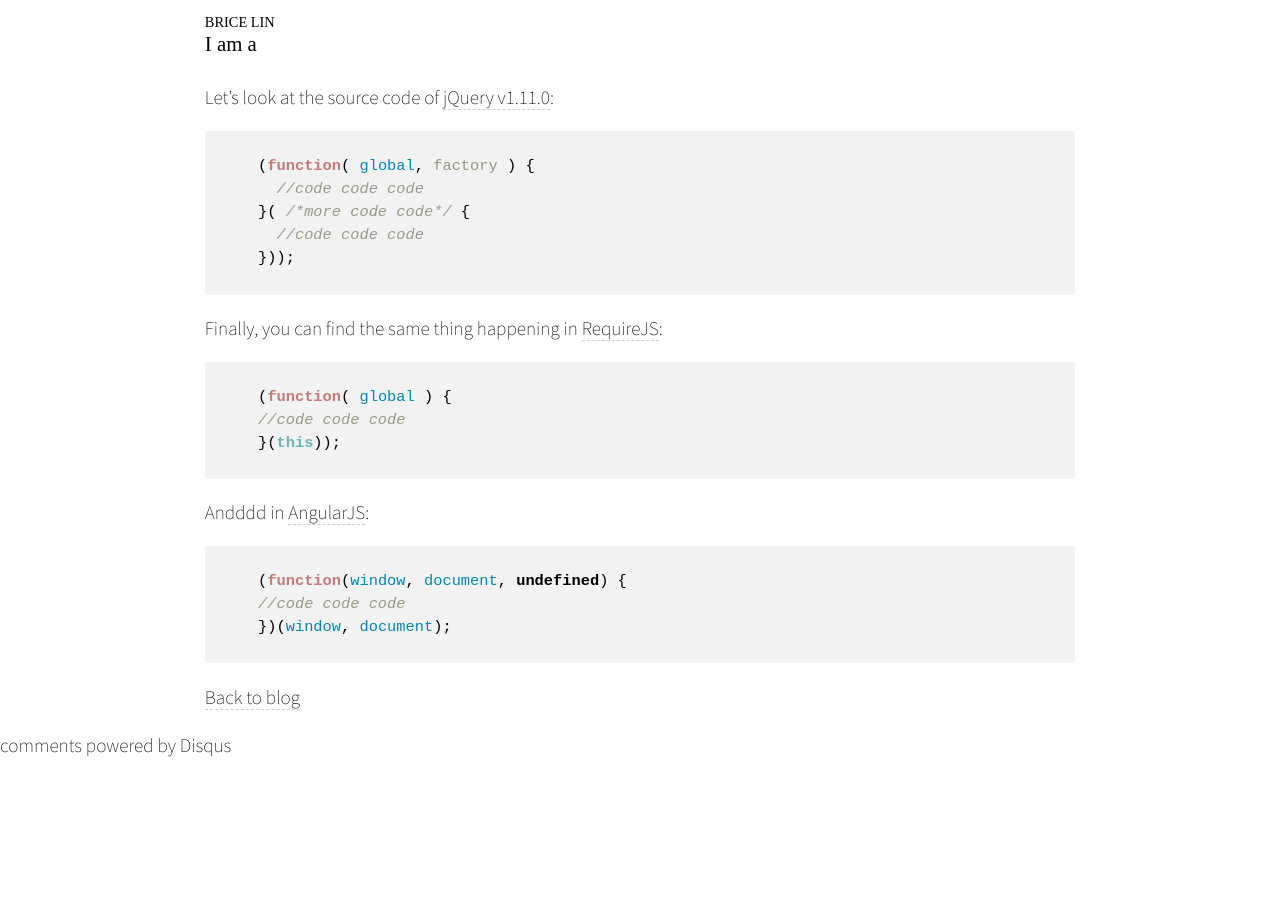
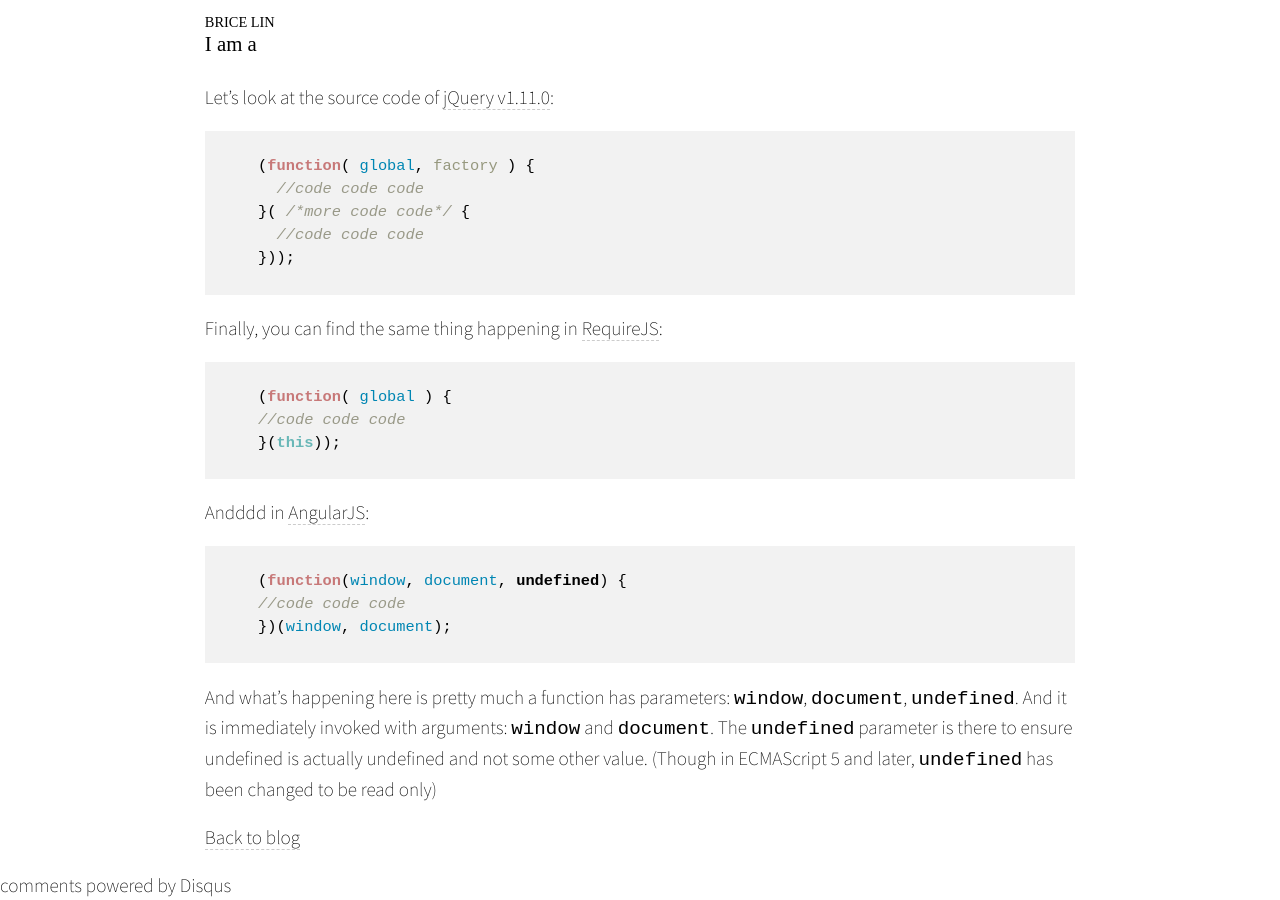
Before and after one commit to wwwillchen/bricejlin.github.io, a Jekyll site: the page built from _posts/2014-2-5-self-invoking-anonymous-functions.md, in a window 1280 px wide and 900 px high, scrolled down 642 px. Built offline with Jekyll 4.4.1, drawn with Linux system fonts in a browser that asks for light colours; Markdown is read by kramdown in place of the engine named in the settings; comment, search, counter and statistics services are not loaded; before the commit the page ends 1401 px from its top, so only the background shows below that.

Commit message:
update post

```diff
--- a/_posts/2014-2-5-self-invoking-anonymous-functions.md
+++ b/_posts/2014-2-5-self-invoking-anonymous-functions.md
@@ -50,6 +50,8 @@ Andddd in [AngularJS][AJS]:
   })(window, document);
 {% endhighlight %}
 
+And what's happening here is pretty much a function has parameters: `window`, `document`, `undefined`. And it is immediately invoked with arguments: `window` and `document`. The `undefined` parameter is there to ensure undefined is actually undefined and not some other value. (Though in ECMAScript 5 and later, `undefined` has been changed to be read only)
+
 
 [jQ]: http://code.jquery.com/jquery-1.11.0.js
 [RJS]: https://github.com/jrburke/requirejs/blob/master/require.js
```
